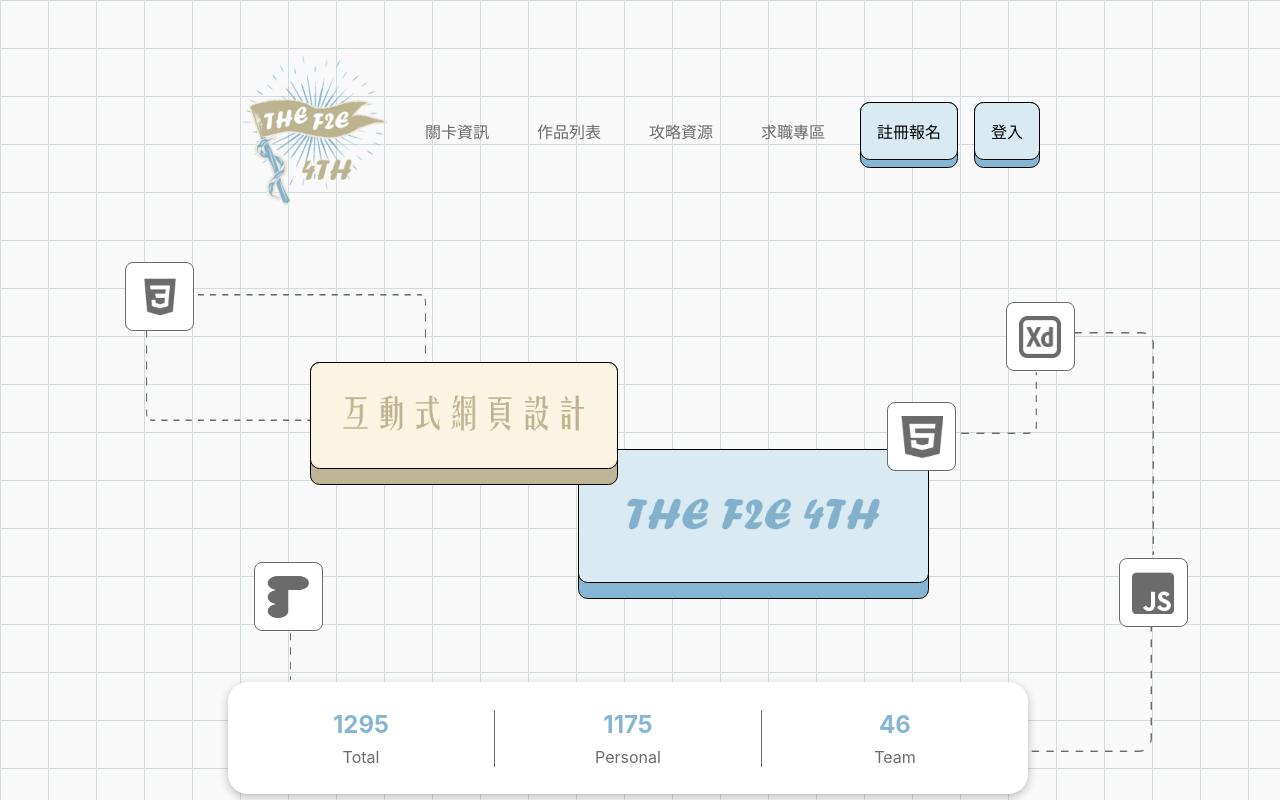
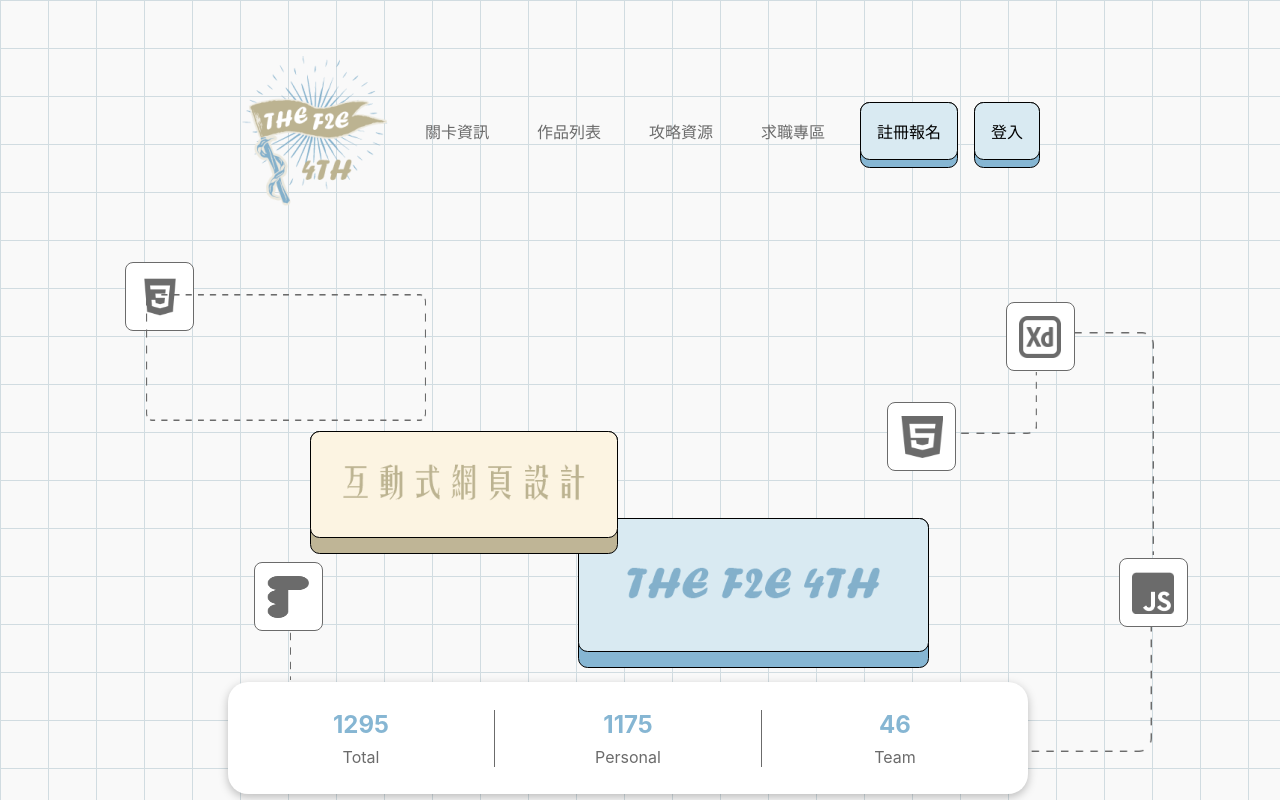
Before and after one commit to ms314006/event-website, a Next.js app: page / in a window 1280 px wide. Shown: the top 800 px of the page. Built offline with nearby package versions, Linux system fonts and the light colour scheme.

Commit message:
UPDATE check position props set position type in skillIconWrap

```diff
--- a/components/SkillIconWrap/index.js
+++ b/components/SkillIconWrap/index.js
@@ -5,10 +5,11 @@ import styles from './skillIconWrap.module.css'
 export default function SkillIconWrap({ children, backgroundColor, border, position }) {
   return (
     <div
-      className={styles.SkillIconWrap}
+      className={styles.skillIconWrap}
       style={{
         background: backgroundColor,
         borderWidth: border ? '0.0625rem' : '0rem',
+        position: Boolean(position) ? 'absolute' : 'static',
         ...position,
       }}
     >
--- a/components/SkillIconWrap/skillIconWrap.module.css
+++ b/components/SkillIconWrap/skillIconWrap.module.css
@@ -1,4 +1,4 @@
-.SkillIconWrap {
+.skillIconWrap {
   display: flex;
   align-items: center;
   justify-content: center;
```
